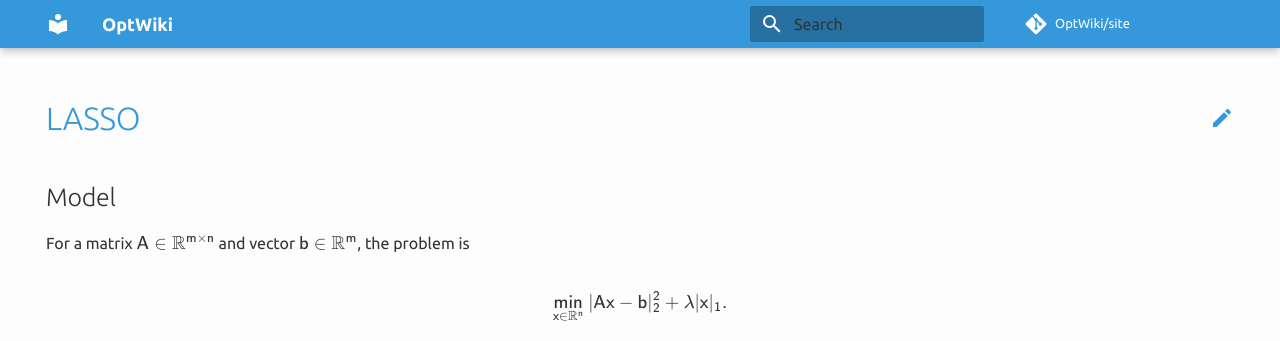
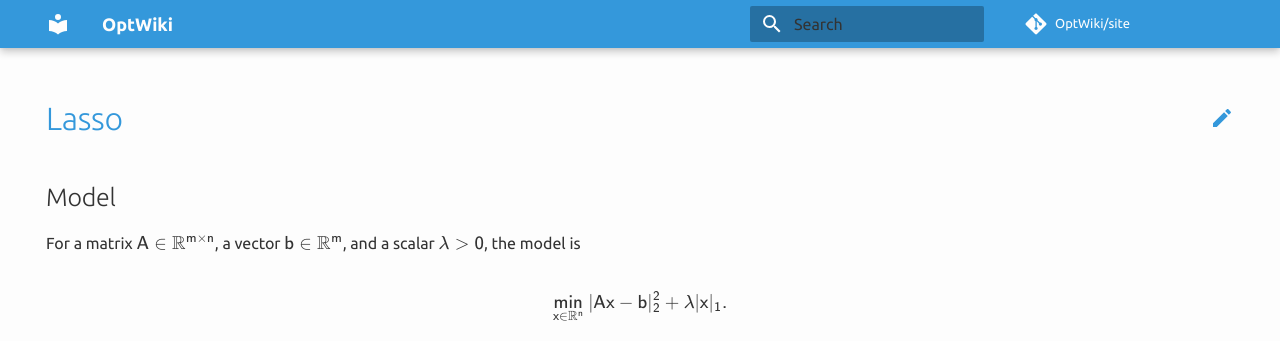
Before and after one commit to AppliedMathWiki/site, an MkDocs documentation site: the page built from docs/model/lasso.md, in a window 1280 px wide and 1371 px high. Shown: the top 341 px of the window. Built offline with MkDocs 1.6.1 and Material for MkDocs 9.7.7, drawn with Linux system fonts in a browser that asks for light colours; comment, search, counter and statistics services are not loaded.

Commit message:
Update lasso.md

```diff
--- a/docs/model/lasso.md
+++ b/docs/model/lasso.md
@@ -3,11 +3,11 @@ hide:
   - navigation
 ---
 
-# LASSO
+# Lasso
 
 ## Model
 
-For a matrix $\mathsf{A \in \mathbb{R}^{m\times n}}$ and vector $\mathsf{b \in \mathbb{R}^m}$, the problem is
+For a matrix $\mathsf{A \in \mathbb{R}^{m\times n}}$, a vector $\mathsf{b \in \mathbb{R}^m}$, and a scalar $\mathsf{\lambda > 0}$, the model is
 
 $$
     \mathsf{\underset{x \in \mathbb{R}^n }{min} \ |Ax - b|_2^2 + \lambda |x|_1. }
```
